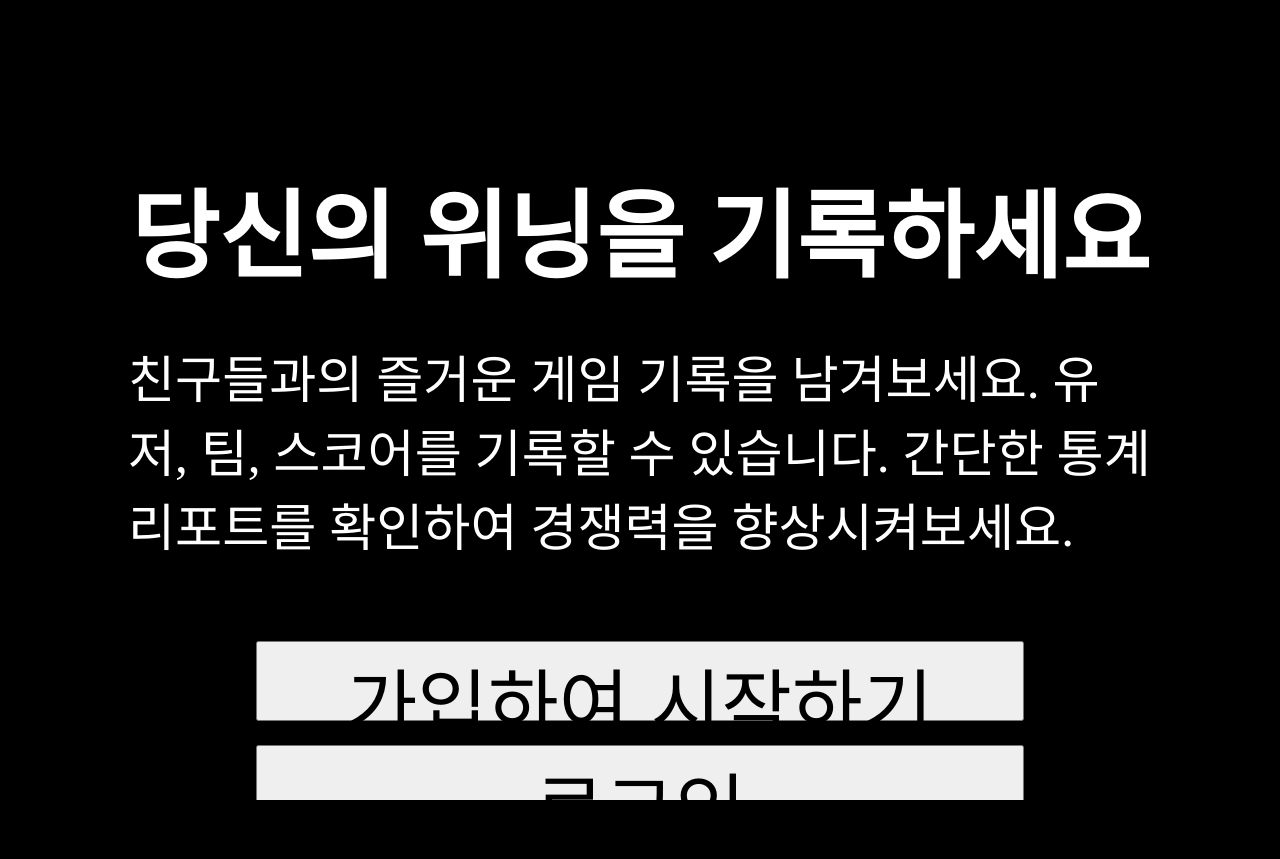
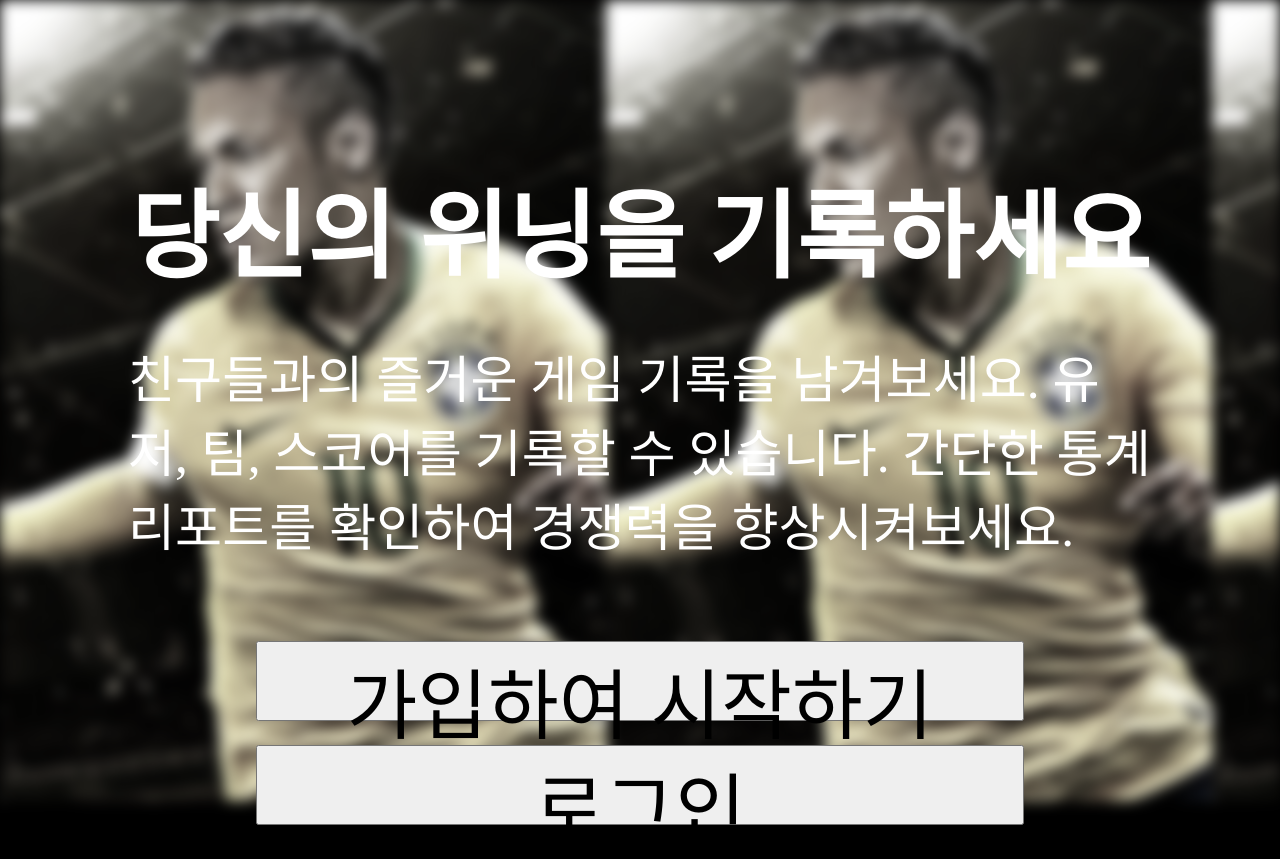
Before and after one commit to chang12/winning, a Django app: page /record/ in a window 1280 px wide. Before the commit the page ends 800 px from the top, so only its background shows below. Run offline with Django 3.2, Linux system fonts and the light colour scheme; parts of the project's set-up code (start-up, migrations or seed data) failed here and were passed over.

Commit message:
Modify: 메인 화면에 배경 이미지 추가

```diff
--- a/record/templates/record/index.html
+++ b/record/templates/record/index.html
@@ -39,11 +39,6 @@
             background-color: black;
             /*padding-top: 10%;*/
         }
-        .main {
-            width: 100%;
-            height: 50%;
-            overflow: auto;
-        }
         .main-title {
             width: 90%;
             margin-left: 5vw;
@@ -73,9 +68,24 @@
             margin-bottom: 3vh;
             font-size: 6vw;
         }
+        .background {
+            z-index: 0;
+            width: 100vw;
+            height: 100vh;
+            background-image: url({% static "main.jpg" %});
+            -webkit-filter: blur(7px) grayscale(80%) opacity(100%);
+        }
+        .main {
+            z-index: 1;
+        }
+        .main, .background {
+            position: absolute;
+        }
     </style>
 </head>
 <body>
+    <div class="background"></div>
+    <div class="main">
         <p class="main-title">당신의 위닝을 기록하세요</p>
         <p class="main-content">친구들과의 즐거운 게임 기록을 남겨보세요. 유저, 팀, 스코어를 기록할 수 있습니다. 간단한 통계 리포트를 확인하여 경쟁력을 향상시켜보세요.</p>
         <form action="{% url "accounts:signup" %}">
@@ -84,5 +94,6 @@
         <form action="{% url "login" %}">
             <button>로그인</button>
         </form>
+    </div>
 </body>
 </html>
```
Lines whose indentation alone changed are shown as unchanged.
